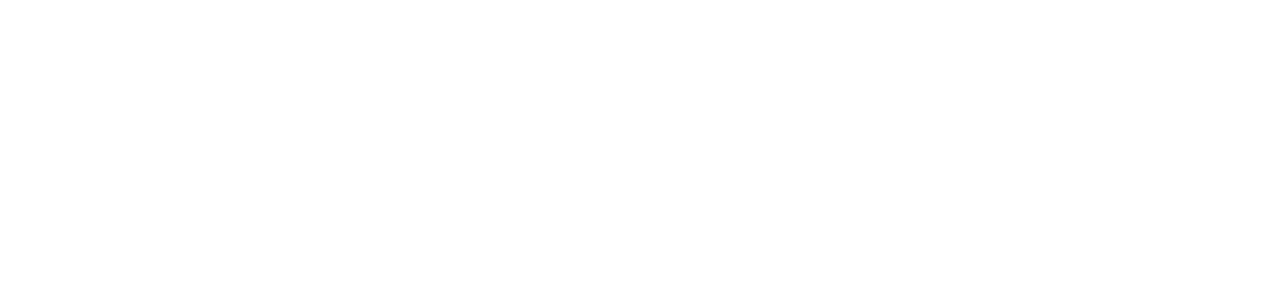
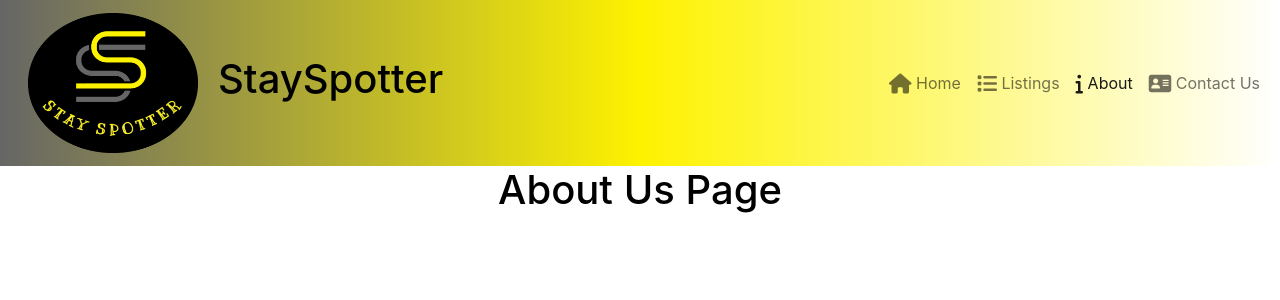
Before and after one commit to wntrch/Stay-Spotter-React-Project, a React (Create React App) app: page /about in a window 1280 px wide. Before the commit this address had no page. Shown: the top 300 px of the page. Built offline with nearby package versions, Linux system fonts and the light colour scheme.

Commit message:
Added paths to about and contact page

```diff
--- a/src/About.js
+++ /dev/null
@@ -1 +0,0 @@
-<h1>About</h1>
--- a/src/App.js
+++ b/src/App.js
@@ -2,17 +2,16 @@
 import HomePage from './pages/HomePage';
 import ListingsPage from './pages/ListingsPage';
 import ContactUs from './pages/ContactUs';
-import Header from './components/Header';
 import { Route, Routes } from 'react-router-dom';
+import About from './pages/About';
 
 function App() {
   return (
     <div className="App">
-      {/* <Header /> */}
         <Routes>
           <Route path='/' element={<HomePage />} />
           <Route path='listings' element={<ListingsPage />} />
-          {/* <Route path='about' element={<About />} /> */}
+          <Route path='about' element={<About />} />
           <Route path='contact' element={<ContactUs />} />
         </Routes>
     </div>
--- a/src/components/ContactPage.js
+++ b/src/components/ContactPage.js
@@ -1,6 +1,7 @@
 import { Button, Label, Col, FormGroup } from "reactstrap";
 import { Formik, Field, Form, ErrorMessage } from 'formik';
 import { validateContactForm } from "../utils/validateContactForm";
+
 
 const ContactForm = () => {
     const handleSubmit = (values, {resetForm}) => {
--- a/src/components/Header.js
+++ /dev/null
@@ -1 +0,0 @@
-<h1>Header</h1>
--- /dev/null
+++ b/src/pages/About.js
@@ -0,0 +1,15 @@
+import TopNavbar from "../components/TopNavbar";
+import { Row } from "reactstrap";
+
+const About = () => {
+    return (
+      <div>
+        <TopNavbar />
+        <Row>
+          <h1>About Us Page</h1>
+        </Row>
+      </div>
+    );
+  };
+
+export default About;
--- a/src/pages/ContactUs.js
+++ b/src/pages/ContactUs.js
@@ -1,4 +1,16 @@
 import ContactPage from '../components/ContactPage';
+import TopNavbar from '../components/TopNavbar';
+import { Row } from "reactstrap";
 
+const ContactUs = () => {
+    return (
+      <div>
+        <Row>
+            <TopNavbar />
+        </Row>
+        <ContactPage />
+      </div>
+    );
+  };
 
-export default ContactPage;
+export default ContactUs;
```
